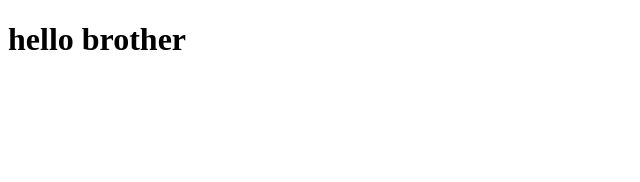
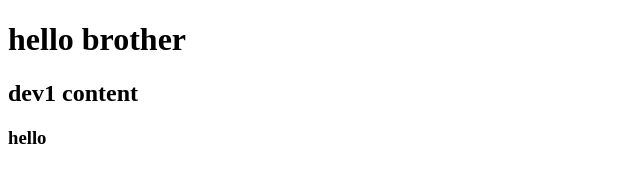
Before and after one commit to greatrahulrock/demo, a plain HTML site: page index.html in a window 1280 px wide. Shown: the whole page, without its empty margins (0-640 px from the left). Drawn offline with Linux system fonts and the light colour scheme.

Commit message:
content edit in master copy

```diff
--- a/index.html
+++ b/index.html
@@ -7,5 +7,7 @@
 </head>
 <body>
     <h1>hello brother</h1>
+    <h2>dev1 content</h2>
+    <h3>hello</h3>
 </body>
 </html>
```
